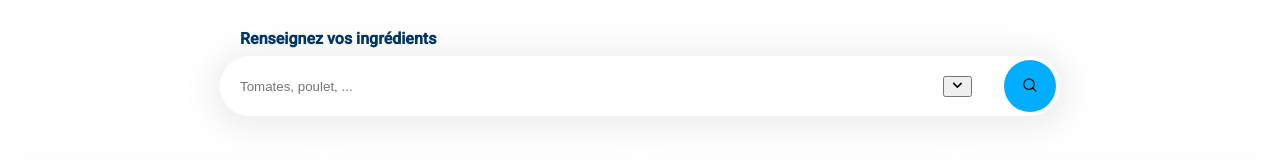
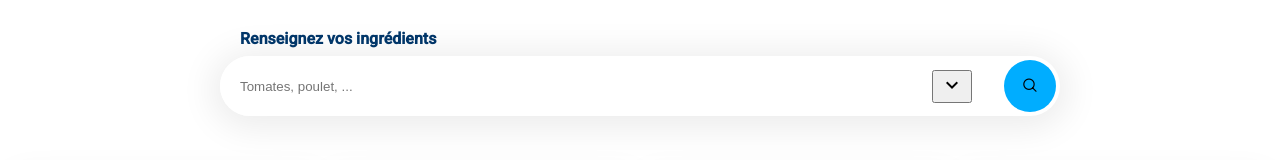
Before and after one commit to lchk609/whats-in-my-fridge, an Angular app in the folder front/: page /home in a window 1280 px wide. Shown: the part 121-281 px from the top of the page. Built offline with nearby package versions, Linux system fonts and the light colour scheme.

Commit message:
add-arrow-to-search-bar

```diff
--- a/front/src/app/home/home.component.html
+++ b/front/src/app/home/home.component.html
@@ -4,8 +4,8 @@
             <label for="search-bar" class="search-bar-label">Renseignez vos ingrédients</label>
             <div class="search-bar">
                 <input type="text" id="search-bar" class="search-bar-input" autocomplete="off" placeholder="Tomates, poulet, ..." (input)="handleChange($event)" />
-                <button class="search-bar-filter">
-                    <span class="pi pi-angle-down"></span>
+                <button matFab aria-label="Example icon button with a delete icon">
+                    <mat-icon>keyboard_arrow_down</mat-icon>
                 </button>
                 <button class="search-bar-button">
                     <span class="pi pi-search"></span>
--- a/front/src/app/home/home.component.ts
+++ b/front/src/app/home/home.component.ts
@@ -4,6 +4,8 @@ import { Ingredient } from '../types/home';
 import { SearchBarService } from './services/search-bar.service';
 import { RecipeCardComponent } from './components/recipe-card/recipe-card.component';
 import { RecipeCard } from '../types/recipe-card';
+import {MatButtonModule} from '@angular/material/button';
+import {MatIconModule} from '@angular/material/icon';
 
 const MINIMUM_INGREDIENT_LENGTH = 3;
 
@@ -11,7 +13,7 @@ const MINIMUM_INGREDIENT_LENGTH = 3;
   selector: 'app-home',
   templateUrl: './home.component.html',
   styleUrl: './home.component.less',
-  imports: [AutoCompletePanelComponent, RecipeCardComponent]
+  imports: [AutoCompletePanelComponent, RecipeCardComponent, MatButtonModule, MatIconModule]
 })
 export class HomeComponent {
   newIngredients : Ingredient[] = [{
```
